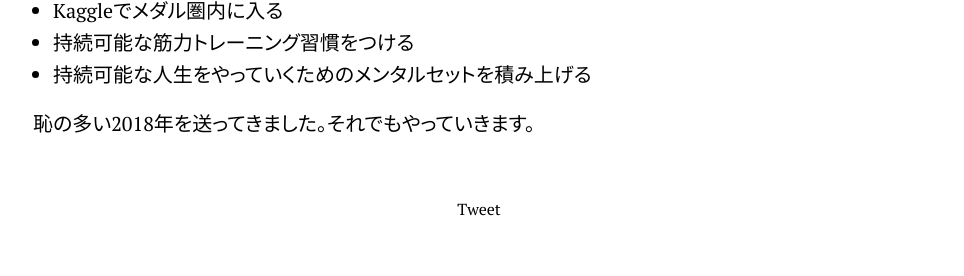
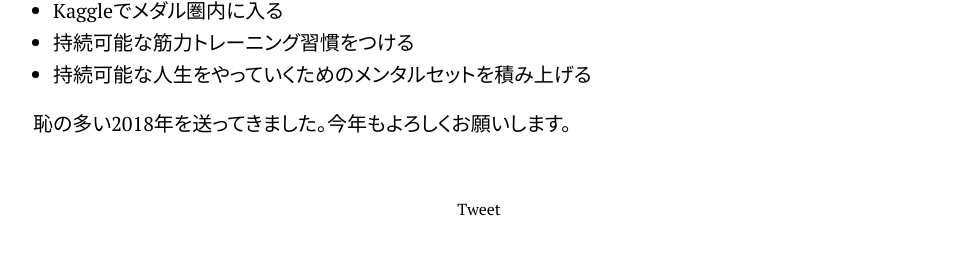
Before and after one commit to uetchy/uechi.io, a Jekyll site: the page built from _posts/2019-01-01-years-resolution-2019.markdown, in a window 1280 px wide. Shown: the part 634-910 px from the top of the page, without its empty margins (157-1121 px from the left). Built offline with Jekyll 4.4.1, drawn with Linux system fonts in a browser that asks for light colours; nearby versions of some CDN libraries; comment, search, counter and statistics services are not loaded.

Commit message:
Updated Years Resolution 2019

```diff
--- a/_posts/2019-01-01-years-resolution-2019.markdown
+++ b/_posts/2019-01-01-years-resolution-2019.markdown
@@ -15,4 +15,4 @@ date: 2019-01-01 17:29:00 +09:00
 * 持続可能な筋力トレーニング習慣をつける
 * 持続可能な人生をやっていくためのメンタルセットを積み上げる
 
-恥の多い2018年を送ってきました。それでもやっていきます。
+恥の多い2018年を送ってきました。今年もよろしくお願いします。
```
